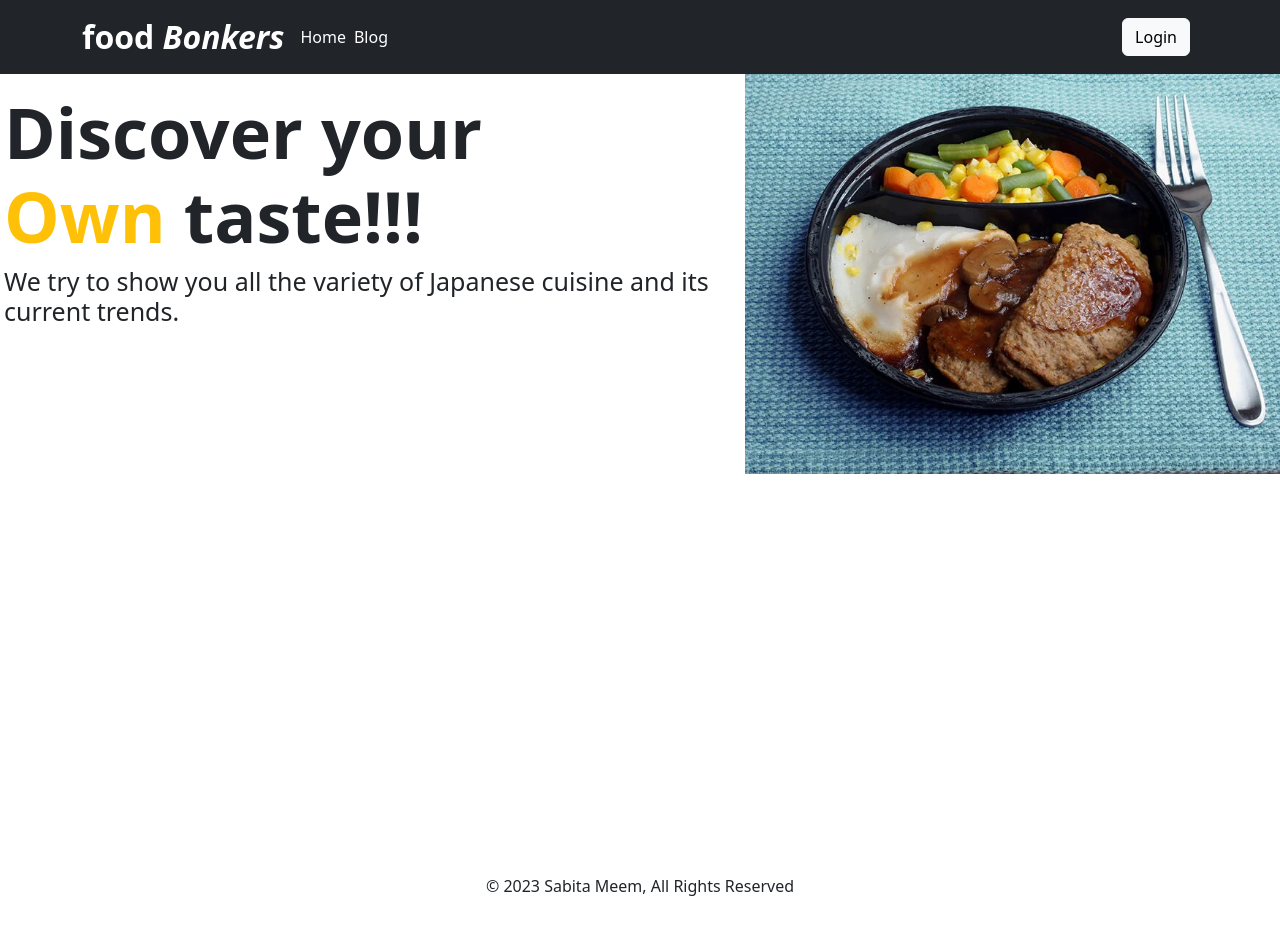
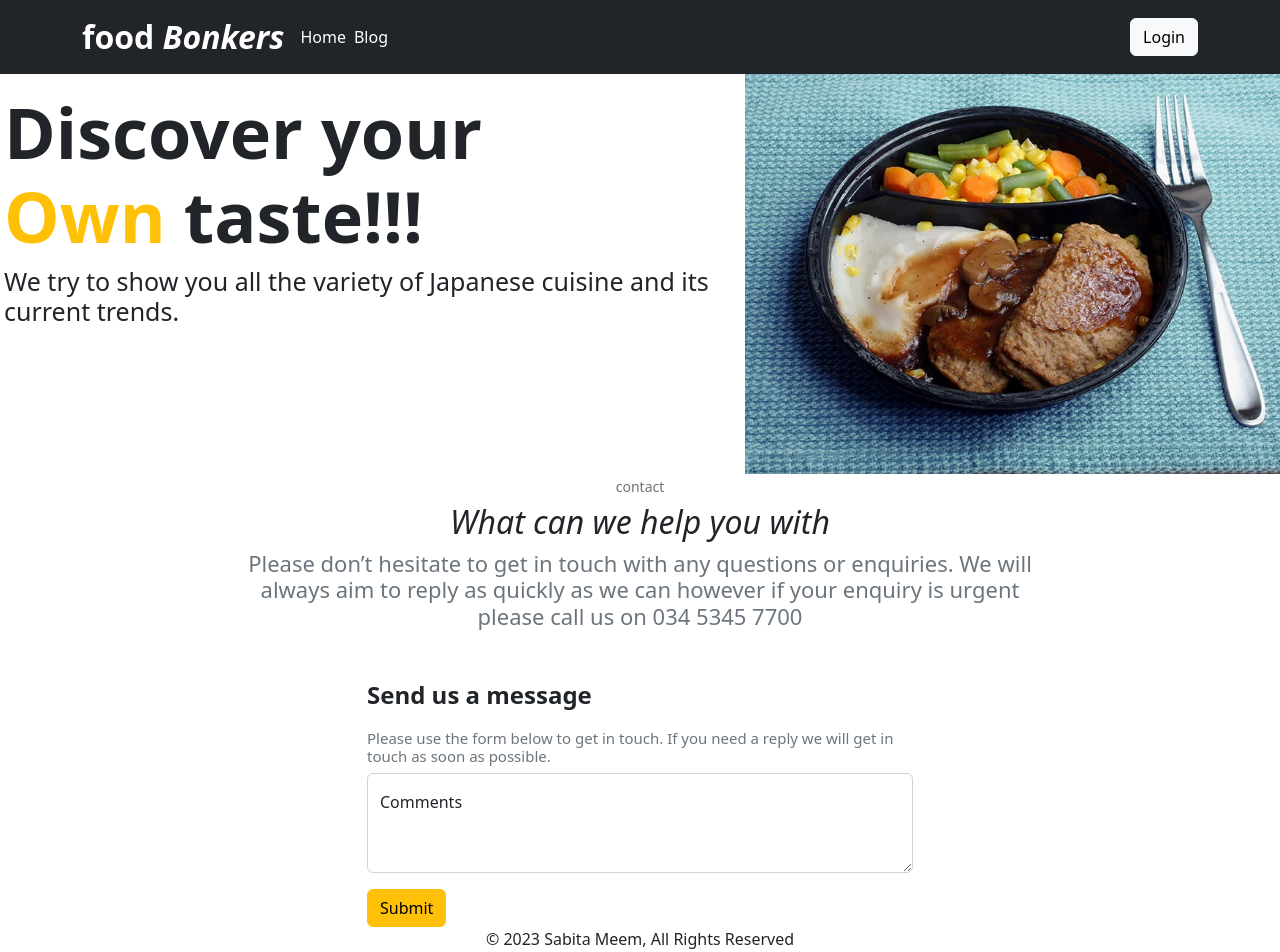
Before and after one commit to sabitameem/food-bonkers-client, a React (Vite) app: page / in a window 1280 px wide. Shown: the top 952 px of the page. Before the commit the page ends 914 px from the top, so only its background shows below. Built offline with nearby package versions, Linux system fonts and the light colour scheme.

Commit message:
till login page done

```diff
--- /dev/null
+++ b/src/pages/Home/AboutUs.jsx
@@ -0,0 +1,58 @@
+import React from "react";
+
+const AboutUs = () => {
+  return (
+    <div className="">
+      <div className="text-center">
+        <p className="text-secondary mb-0">
+          <small>contact</small>
+        </p>
+        <p className="fs-2 fw-normal fst-italic mt-0 mb-1">
+          What can we help you with
+        </p>
+        <h2
+          className="fw-normal text-secondary d-none d-lg-block mb-5"
+          style={{ fontSize: "22px" }}
+        >
+          Please don’t hesitate to get in touch with any questions or enquiries.
+          We will <br /> always aim to reply as quickly as we can however if
+          your enquiry is urgent <br /> please call us on 034 5345 7700
+        </h2>
+
+        <h2 className="text-secondary d-lg-none" style={{ fontSize: "10px" }}>
+          Please don’t hesitate to get in touch with any questions or enquiries.
+          We will <br /> always aim to reply as quickly as we can however if
+          your enquiry is urgent <br /> please call us on 034 5345 7700
+        </h2>
+      </div>
+      <div className="container mt-5 ">
+        <div className="row justify-content-center">
+          <div className="col-md-6">
+            <div>
+              <p className="fs-4 lg:fs-2 fw-bold">Send us a message</p>
+
+        <h2 className=' d-none lg:fw-normal d-lg-block text-secondary' style={{fontSize: '15px'}}>Please use the form below to get in touch. If you need a reply
+                we will get in touch as soon as possible.</h2>
+
+        <h2 className=' d-lg-none text-secondary' style={{fontSize: '10px'}}>Please use the form below to get in touch. If you need a reply
+                we will get in touch as soon as possible.</h2>
+
+              <div class="form-floating">
+                <textarea
+                  class="form-control"
+                  placeholder="Leave a comment here"
+                  id="floatingTextarea2"
+                  style={{ height: "100px" }}
+                ></textarea>
+                <label for="floatingTextarea2">Comments</label>
+              </div>
+              <button className="btn btn-warning mt-3">Submit</button>
+            </div>
+          </div>
+        </div>
+      </div>
+    </div>
+  );
+};
+
+export default AboutUs;
--- /dev/null
+++ b/src/pages/Home/Banner.jsx
@@ -0,0 +1,22 @@
+import React from 'react';
+
+const Banner = () => {
+    return (
+        <div className='d-flex justify-content-between'>
+        <div className='ps-1'>
+        <h2 className='pt-3 d-none  d-lg-block' style={{fontSize: "70px" , fontWeight:'bolder'}}>Discover your <br/><span className='text-warning'> Own</span> taste!!!</h2>
+        <h2 className='pt-1 d-lg-none' style={{fontSize: "30px" , fontWeight: 'bold'}}>Discover your <br/><span className='text-warning'> Own</span> taste!!!</h2>
+
+        <h2 className=' d-none  d-lg-block' style={{fontSize: '25px'}}>We try to show you all the variety of Japanese cuisine and its current trends.</h2>
+
+        <h2 className=' d-lg-none' style={{fontSize: '10px'}}>We try to show you all the variety of Japanese cuisine and its current trends.</h2>
+
+        </div>
+        <img className='d-none w-50 d-lg-block' style={{height: '400px'}} src="/public/banner3.webp" alt="" />
+        <img className='w-50 d-lg-none'style={{ height: '200px' }} src="/public/banner3.webp" alt="" />
+
+    </div>
+    );
+};
+
+export default Banner;
--- a/src/pages/Home/Home.jsx
+++ b/src/pages/Home/Home.jsx
@@ -1,22 +1,13 @@
 import React from 'react';
+import Banner from './Banner';
+import AboutUs from './AboutUs';
 const Home = () => {
     return (
-        <div className='d-flex justify-content-between'>
-            <div className='ps-1'>
-            <h2 className='pt-3 d-none  d-lg-block' style={{fontSize: "70px" , fontWeight:'bolder'}}>Discover your <br/><span className='text-warning'> Own</span> taste!!!</h2>
-            <h2 className='pt-1 d-lg-none' style={{fontSize: "30px" , fontWeight: 'bold'}}>Discover your <br/><span className='text-warning'> Own</span> taste!!!</h2>
-
-            <h2 className=' d-none  d-lg-block' style={{fontSize: '25px'}}>We try to show you all the variety of Japanese cuisine and its current trends.</h2>
-
-            <h2 className=' d-lg-none' style={{fontSize: '10px'}}>We try to show you all the variety of Japanese cuisine and its current trends.</h2>
-
-            </div>
-            <img className='d-none w-50 d-lg-block' style={{height: '400px'}} src="/public/banner3.webp" alt="" />
-            <img className='w-50 d-lg-none'style={{ height: '200px' }} src="/public/banner3.webp" alt="" />
-
-        </div>
+       <div>
+        <Banner></Banner>
+        <AboutUs></AboutUs>
+       </div>
     );
 };
 
 export default Home;
-//style={{width: "1349px"}}
--- a/src/pages/Shared/Header.jsx
+++ b/src/pages/Shared/Header.jsx
@@ -1,5 +1,5 @@
 import React from 'react';
-import { Container, Image, Nav, NavDropdown, Navbar } from 'react-bootstrap';
+import { Container, Nav, Navbar } from 'react-bootstrap';
 import { Link } from 'react-router-dom';
 
 const Header = () => {
@@ -16,9 +16,10 @@ const Header = () => {
           </Nav>
           <Nav  className='d-flex align-items-center'>
           {/* <Image src="https://via.placeholder.com/30" roundedCircle /> */}
-            <Nav.Link eventKey={2} href="#memes">
+          {/* <Nav.Link eventKey={2} href="#memes">
             <button type="button" class="btn btn-light">Login</button>
-            </Nav.Link>
+            </Nav.Link> */}
+            <Link to='/login'><button className='btn btn-light'>Login</button></Link>
           </Nav>
         </Navbar.Collapse>
       </Container>
--- /dev/null
+++ b/src/pages/layout/Login.jsx
@@ -0,0 +1,11 @@
+import React from 'react';
+
+const Login = () => {
+    return (
+        <div>
+            login page here
+        </div>
+    );
+};
+
+export default Login;
--- a/src/pages/layout/MainLayOut.jsx
+++ b/src/pages/layout/MainLayOut.jsx
@@ -7,7 +7,7 @@ const MainLayOut = () => {
   return (
     <div>
       <Header></Header>
-      <div  className="min-vh-100 min-h-minus-70">
+      <div className="min-vh-100 min-h-minus-70">
         <Outlet></Outlet>
       </div>
       <Footer></Footer>
--- a/src/routes/Routes.jsx
+++ b/src/routes/Routes.jsx
@@ -3,6 +3,7 @@ import MainLayOut from "../pages/layout/MainLayOut";
 import Home from "../pages/Home/Home";
 import Blog from "../pages/layout/Blog";
 import ErrorPage from "../pages/layout/ErrorPage";
+import Login from "../pages/layout/Login";
 
 
 
@@ -21,6 +22,10 @@ const router = createBrowserRouter([
                 path : '/blog',
                 element : <Blog></Blog>
             },
+            {
+                path :'/login',
+                element: <Login></Login>
+            },
         ]
       }
 ]);
```
Also changed, not shown: src/pages/layout/Register.jsx (added, +11 -0 lines).
